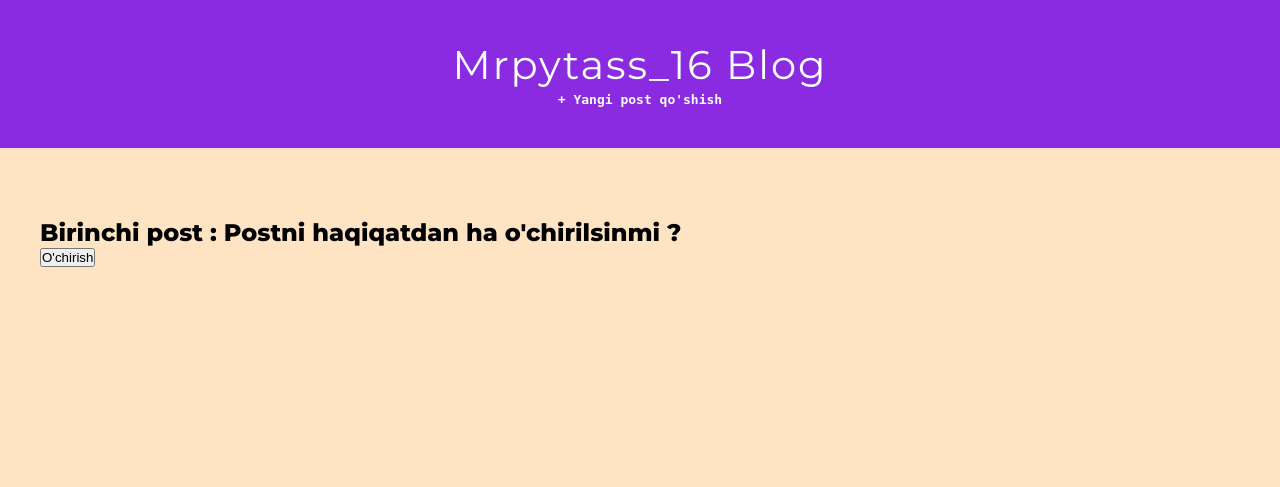
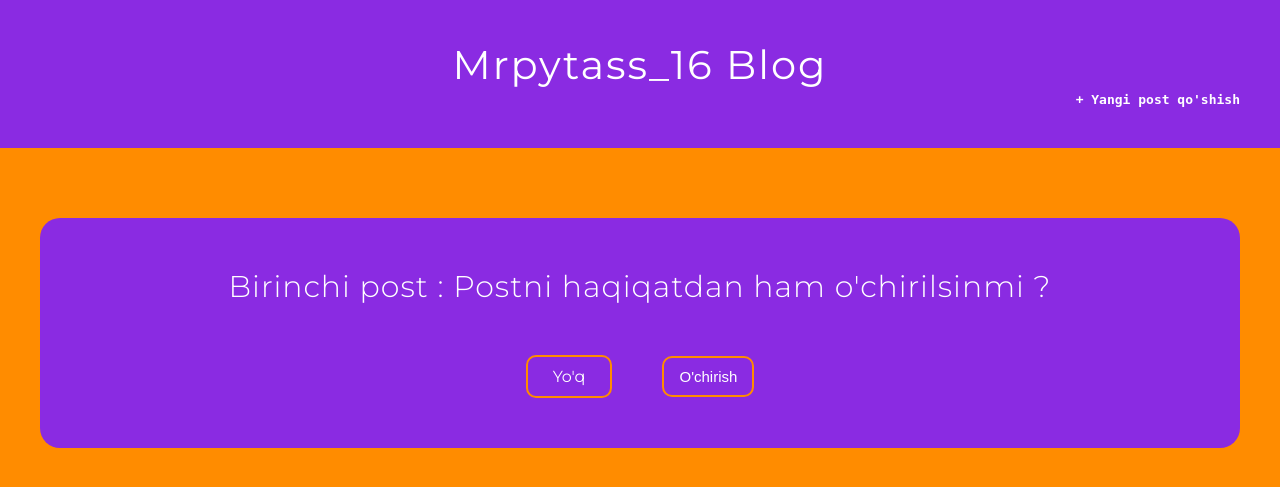
Before and after one commit to Asadbek16github/Django_Blog, a Django app: page /post/delete/1/ in a window 1280 px wide. Shown: the top 487 px of the page. Run offline with Django 3.2, Linux system fonts and the light colour scheme; data comes from the database, SQL or seed files in the repository.

Commit message:
Sahifalarning css lari bilang ishlandi

```diff
--- a/static/css/base.css
+++ b/static/css/base.css
@@ -9,7 +9,7 @@
 
 body {
   font-family: 'Montserrat', sans-serif;
-  background-color: bisque;
+  background-color:darkorange;
 }
 
 
@@ -22,9 +22,10 @@ body {
 .header-blog .add_new_post a{
     text-decoration: none;
     color: white;
+}
+.header-blog .add_new_post{
     text-align: right;
 }
-
 .header-blog h2 a{
     text-decoration: none;
     color: white;
@@ -55,6 +56,12 @@ body {
     letter-spacing: 1px;
 }
 
+
+
+
+/* Boshi: faqat bitta postni to'lim malumotlarini chiqaradigan qisim */
+
+
 .only_post{
     background-color: blueviolet;
     padding: 40px 20px;
@@ -79,3 +86,170 @@ body {
     margin-left: 40px;
     font-weight: 300;
 }
+
+/* Oxiri: faqat bitta postni to'lim malumotlarini chiqaradigan qisim */
+
+.update_post{
+    margin-top: 50px;
+    display: flex;
+    justify-content: center;
+    align-items: center;
+}
+
+.update_post h4{
+    border: 2px darkorange solid;
+    margin-left: 50px;
+    padding: 10px 15px;
+    border-radius: 10px;
+}
+
+.update_post h4:hover{
+    background-color: darkorange;
+}
+
+.update_post h4 a{
+    text-decoration: none;
+    color: white;
+    font-weight: 300;
+}
+
+/*  Boshi:  Yangi post qo'shish qismi */
+
+.create_New_post{
+    background-color: blueviolet;
+    border-radius: 20px;
+    padding: 50px 30px;
+    color: white;
+}
+
+.create_New_post h2{
+    text-align: center;
+    font-weight: 300;
+    letter-spacing: 1px;
+    margin-bottom: 50px;
+    font-size: 30px;
+}
+
+.create_New_post form label{
+    margin: 10px 40px;
+}
+
+.create_New_post form select,
+.create_New_post form textarea,
+.create_New_post form input {
+    margin: 10px;
+    outline: none;
+    padding: 5px 10px;
+}
+
+.submit_button{
+    padding: 10px 15px;
+    margin: 30px 50px;
+}
+
+.submit_button:hover{
+    background-color: darkorange;
+    border: darkorange solid;
+    color: white;
+    padding: 10px 15px;
+}
+
+/*  Oxiri:  Yangi post qo'shish qismi */
+
+
+
+/* Boshi: Postni yangilash */
+
+.tahrirlash{
+    background-color: blueviolet;
+    border-radius: 20px;
+    padding: 50px 30px;
+    color: white;
+}
+
+.tahrirlash h2{
+    text-align: center;
+    font-weight: 300;
+    letter-spacing: 1px;
+    margin-bottom: 50px;
+    font-size: 30px;
+}
+
+.tahrirlash form label{
+    margin: 10px 40px;
+}
+
+.tahrirlash form select,
+.tahrirlash form textarea,
+.tahrirlash form input {
+    margin: 10px;
+    outline: none;
+    padding: 5px 10px;
+}
+
+.tahrirlash button{
+    padding: 10px 15px;
+    margin: 30px 50px;
+    background-color:blueviolet;
+    color: white;
+    border: darkorange solid;
+    border-radius: 10px;
+}
+
+.tahrirlash button:hover{
+    background-color: darkorange;
+    border: darkorange solid;
+    color: white;
+}
+
+/* Oxiri: Postni yangilash */
+
+
+/* Boshi: Postni o'chirish qismi */
+
+.Delete_Post_Info{
+    background-color: blueviolet;
+    border-radius: 20px;
+    padding: 50px 30px;
+    color: white;
+}
+
+.Delete_Post_Info h2{
+    text-align: center;
+    font-weight: 300;
+    letter-spacing: 1px;
+    margin-bottom: 50px;
+    font-size: 30px;
+}
+
+.confirm_delete{
+    display: flex;
+    justify-content: center;
+    align-items: center;
+}
+
+.confirm_delete h4 a{
+    text-decoration: none;
+    color: white;
+    font-weight: 400;
+}
+.confirm_delete h4{
+    border: 2px darkorange solid;
+    padding: 10px 25px;
+    border-radius: 10px;
+    margin-right: 50px;
+}
+
+.confirm_delete button{
+    background-color: blueviolet;
+    border: 2px darkorange solid;
+    color: white;
+    padding: 10px 15px;
+    border-radius: 10px;
+    font-size: 15px;
+}
+
+.confirm_delete h4:hover,
+.confirm_delete button:hover{
+    background-color: darkorange;
+}
--- a/template/delete_post.html
+++ b/template/delete_post.html
@@ -3,8 +3,11 @@
 {% block content %}
     <div class="Delete_Post_Info">
         <form action="" method="post">{% csrf_token %}
-            <h2>{{ post.title }} : Postni haqiqatdan ha o'chirilsinmi ?</h2>
-            <button type="submit" class="Delete_btn">O'chirish</button>
+            <h2>{{ post.title }} : Postni haqiqatdan ham o'chirilsinmi ?</h2>
+            <div class="confirm_delete">
+                <h4><a href="{% url 'only_post' post.pk %}">Yo'q</a></h4>
+                <button type="submit" class="Delete_btn">O'chirish</button>
+            </div>
         </form>
     </div>
 {% endblock content %}
--- a/template/see_only_one_post.html
+++ b/template/see_only_one_post.html
@@ -7,8 +7,8 @@
         <h4 class="text">{{ post.text }}</h4>
 
         <div class="update_post">
-            <h4 class="postni_yangilash"><a href="{% url 'update_post' post.pk %}">Postni yangilash</a></h4>
-            <h4 class="delete_post"><a href="{% url 'delete_post_page' post.pk %}">Postni o'chirish</a></h4>
+            <h4 class="update_btn"><a href="{% url 'update_post' post.pk %}">Postni yangilash</a></h4>
+            <h4 class="delete_btn"><a href="{% url 'delete_post_page' post.pk %}">Postni o'chirish</a></h4>
         </div>
     </div>
 {% endblock content %}
--- a/template/update_post.html
+++ b/template/update_post.html
@@ -2,6 +2,7 @@
 
 {% block content %}
     <div class="tahrirlash">
+        <h2>Tahrirlash</h2>
         <form action="" method="post">{% csrf_token %}
             {{ form.as_p }}
             <button type="submit" class="update_info">Yangilash</button>
```
Also changed, not shown: template/create_new_post.html (+7 -5 lines).
